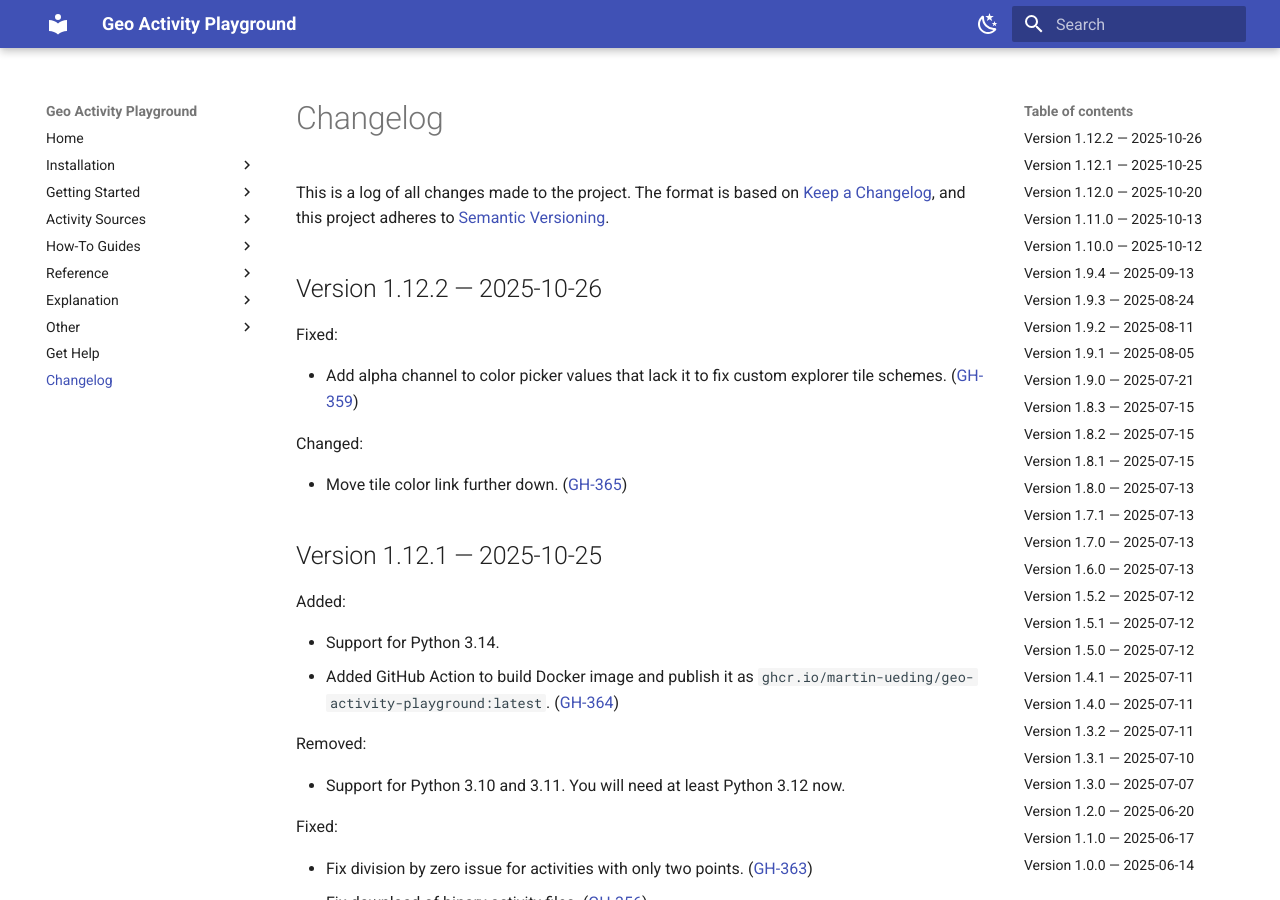
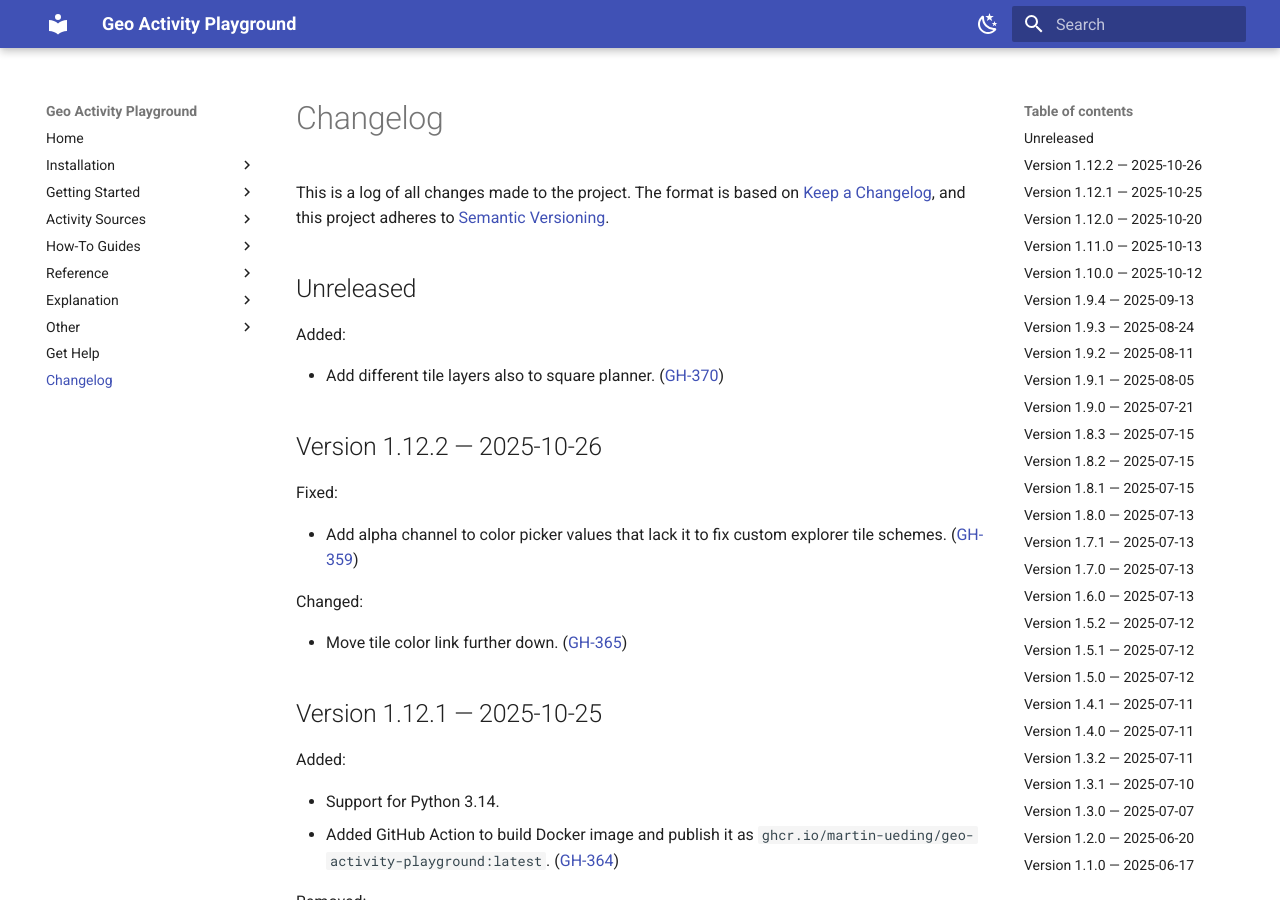
Before and after one commit to martin-ueding/geo-activity-playground, an MkDocs documentation site: the page built from docs/changelog.md, in a window 1280 px wide and 900 px high. Built offline with MkDocs 1.6.1 and Material for MkDocs 9.7.7, drawn with Linux system fonts in a browser that asks for light colours.

Commit message:
GH-370: Changelog entry

```diff
--- a/docs/changelog.md
+++ b/docs/changelog.md
@@ -14,6 +14,12 @@
 
 ([GH-000](https://github.com/martin-ueding/geo-activity-playground/issues/000))
 -->
+
+## Unreleased
+
+Added:
+
+- Add different tile layers also to square planner. ([GH-370](https://github.com/martin-ueding/geo-activity-playground/issues/370))
 
 ## Version 1.12.2 — 2025-10-26
 
```
